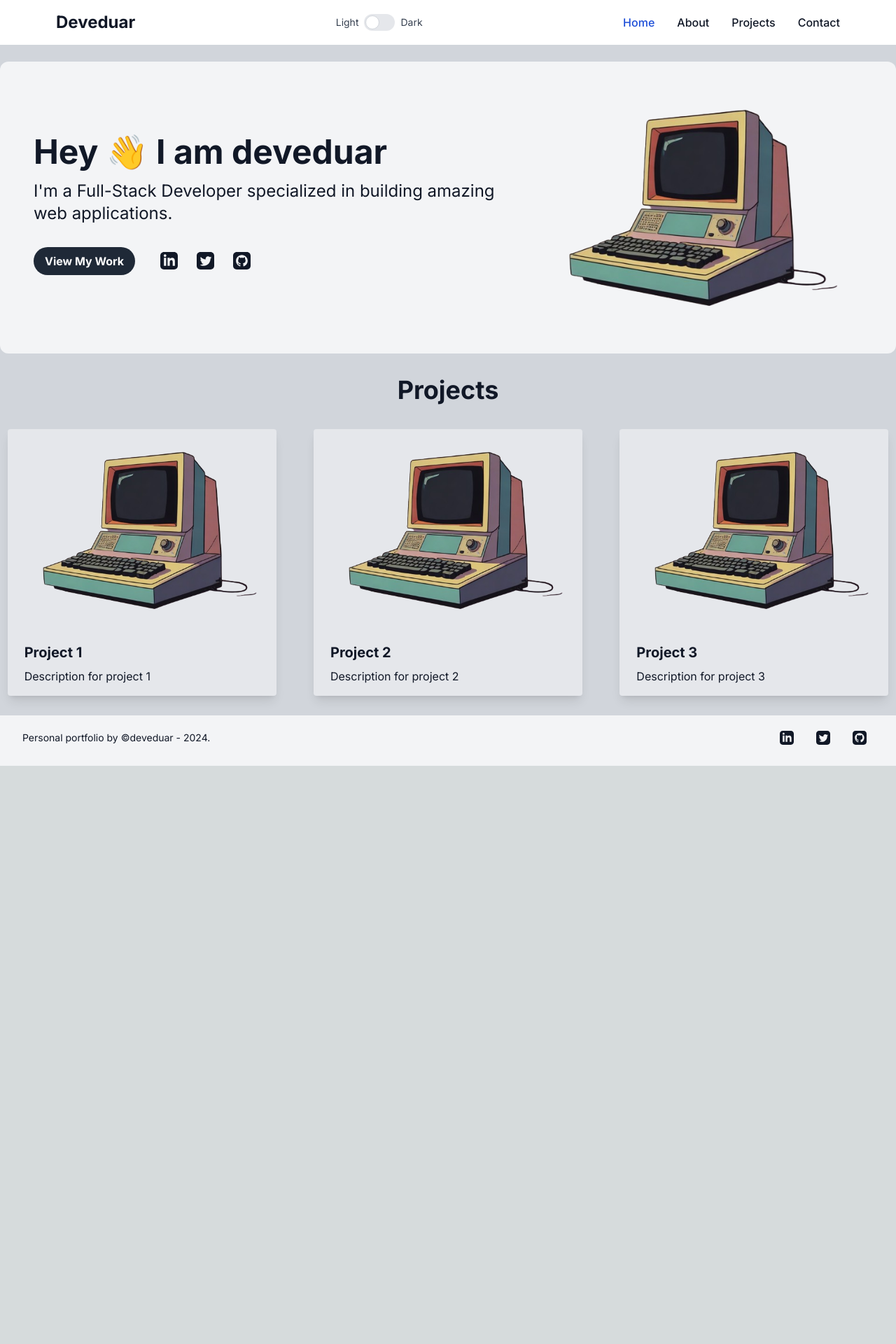
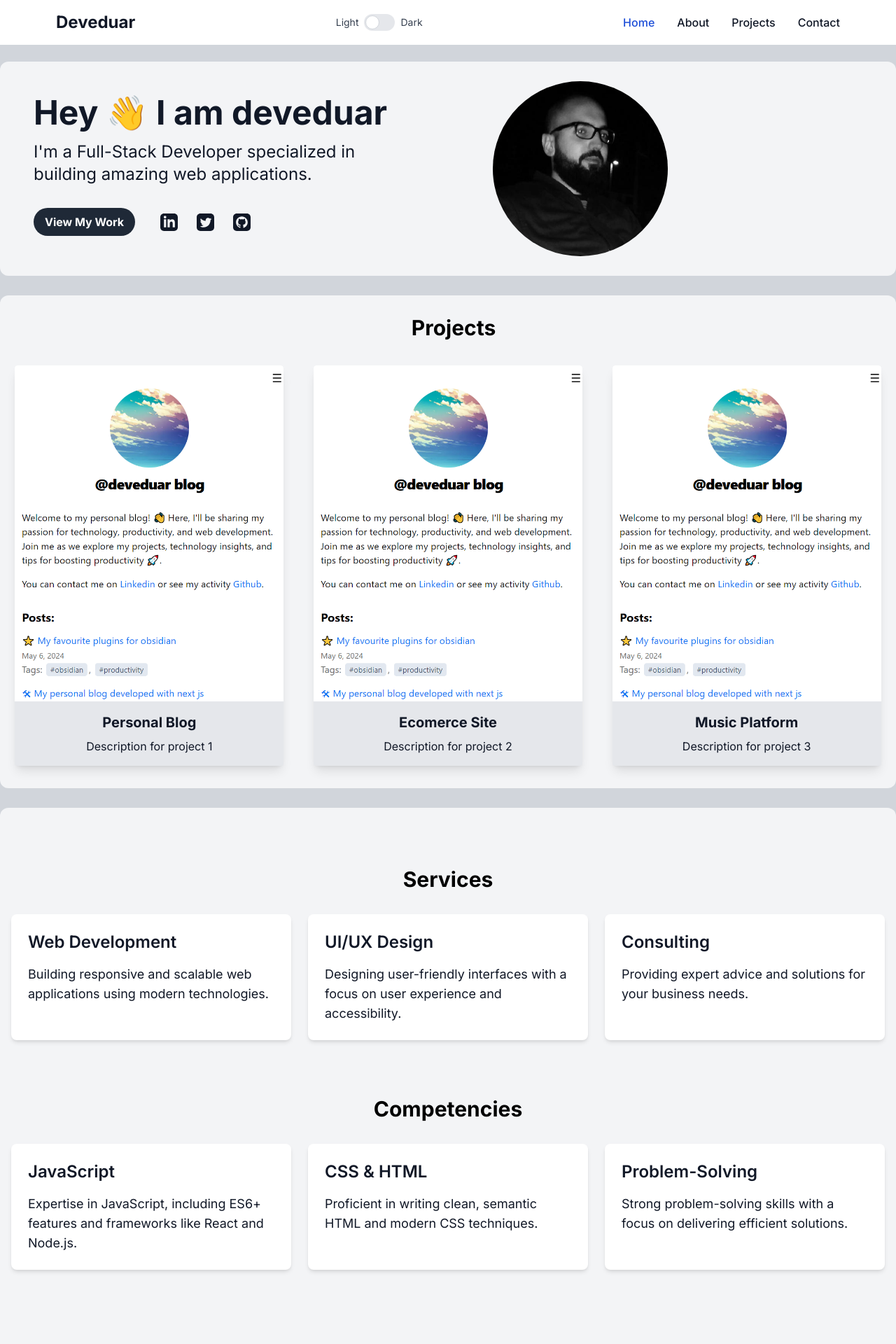
Before and after one commit to deveduar/nextjs-portfolio, a Next.js app: page / in a window 1280 px wide. Shown: the top 1920 px of the page at 70% size. Before the commit the page ends 1094 px from the top, so only its background shows below. Built offline with nearby package versions, Linux system fonts and the light colour scheme.

Commit message:
about, card and hero and images

```diff
--- a/src/app/page.tsx
+++ b/src/app/page.tsx
@@ -12,46 +12,50 @@ const Home: React.FC = () => {
       <Navbar />
 
       <div className="container mx-auto py-6 bg-gray-300 dark:bg-gray-950	">
-        {/* <h1 className="text-4xl font-bold text-center my-8">
-          Deveduar Portfolio
-        </h1> */}
+
+        <div id="about">
         <Hero
           title="Hey 👋 I am deveduar"
           subtitle="I'm a Full-Stack Developer specialized in building amazing web applications."
-          imageSrc="/images/pc-1.png"
+          imageSrc="/images/profile.jpeg"
         />
-          <About />
+
+        </div>
 
 
 
-        <h2 className="text-4xl font-bold text-center text-gray-900 dark:text-gray-100 my-8">
+
+        {/* <h2 className="text-4xl font-bold text-center text-gray-900 dark:text-gray-100 my-8">
             Projects
-        </h2>
+        </h2> */}
 
-        <div
-          id="projects"
-          className="grid grid-cols-1 md:grid-cols-2 lg:grid-cols-3 gap-8 py-1 justify-items-center"
-        >
+          <div id="projects" className="bg-gray-100 text-gray-900 dark:bg-gray-900 dark:text-white py-7 space-y-2 rounded-xl mt-7 text-center">
+            <h2 className="text-3xl font-bold text-black dark:text-white mb-8 ml-4">Projects</h2>
+            <div  className="grid grid-cols-1 md:grid-cols-2 lg:grid-cols-3 gap-8 py-1 justify-items-center px-4">
               <Card
-            title="Project 1"
+                title="Personal Blog"
                 description="Description for project 1"
-            imageSrc="/images/pc-1.png"
+                imageSrc="/images/blog-1.png"
                 detailedDescription="This is a detailed description for project 1"
               />
               <Card
-            title="Project 2"
+                title="Ecomerce Site"
                 description="Description for project 2"
-            imageSrc="/images/pc-1.png"
-            detailedDescription="This is a detailed description for project 1"
+                imageSrc="/images/blog-1.png"
+                detailedDescription="This is a detailed description for project 2"
               />
               <Card
-            title="Project 3"
+                title="Music Platform"
                 description="Description for project 3"
-            imageSrc="/images/pc-1.png"
-            detailedDescription="This is a detailed description for project 1"
+                imageSrc="/images/blog-1.png"
+                detailedDescription="This is a detailed description for project 3"
               />
             </div>
           </div>
+      <About />
+
+      </div>
+
       {/* <FooterB /> */}
       <Footer />
 
--- a/src/components/about.tsx
+++ b/src/components/about.tsx
@@ -5,44 +5,75 @@ import Link from "next/link";
 const About: React.FC = () => {
   return (
     <>
-      {/* <section className="bg-secondary pt-20 pb-[120px]" data-aos="zoom-in">
-      <div className="container">
-        <div className="grid grid-cols-1 lg:grid-cols-2 gap-[60px] xl:gap-[134px]">
+      <section className="bg-gray-100 dark:bg-gray-900 text-gray-900 dark:text-white pt-20 pb-[120px] mt-7 rounded-xl " data-aos="zoom-in">
+        <div className="container mx-auto px-4">
+          {/* <div className="grid grid-cols-1 lg:grid-cols-2 gap-[60px] xl:gap-[134px] items-center">
             <div className="mx-auto">
               <Image
-              src="/assets/images/about/about2.png"
+                src="/images/pc-1.png"
                 alt="about me"
                 width={500}
                 height={500}
               />
             </div>
             <div className="font-bold font-Syne leading-none flex flex-wrap flex-col gap-y-2">
-            <span className="text-orange text-xl">About me</span>
-            <h3 className="text-black-800 text-4xl lg:text-5xl xl:text-[64px] tracking-[-1.5px]">
+              <span className="text-orange-500 text-xl">About me</span>
+              <h3 className="text-black dark:text-white text-4xl lg:text-5xl xl:text-[64px] tracking-[-1.5px]">
                 Mark Henry
               </h3>
-            <h4 className="text-black-800 text-2xl mt-3 mb-4">Product Designer</h4>
+              <h4 className="text-black dark:text-white text-2xl mt-3 mb-4">Product Designer</h4>
               <p className="text-xl font-bold font-Syne leading-7 mb-6">
                 A Product Designer & Developer and I am in the game for over 7+ years. I am proud of my
-              works and ready to face the next challenge
+                works and ready to face the next challenge.
               </p>
-            <p className="paragraph mb-6">
-              That is where I come
-              in.
-              A lover of
-              words, a wrangler of copy. Here to create copy that not
+              <p className="text-lg mb-6">
+                That is where I come in. A lover of words, a wrangler of copy. Here to create copy that not
                 only reflects who you are and what you stand for, but words that truly land with those that
-              read them, calling your audience in and making them .
+                read them, calling your audience in and making them feel connected.
               </p>
               <div>
                 <Image src="/assets/images/signature.svg" alt="signature" width={100} height={50} />
               </div>
             </div>
+          </div> */}
+
+          <div className="mt-1">
+            <h2 className="text-3xl font-bold text-black dark:text-white mb-8 text-center	">Services</h2>
+            <div className="grid grid-cols-1 md:grid-cols-2 lg:grid-cols-3 gap-6">
+              <div className="bg-white dark:bg-gray-800 p-6 rounded-lg shadow-md">
+                <h3 className="text-2xl font-semibold mb-4">Web Development</h3>
+                <p className="text-lg">Building responsive and scalable web applications using modern technologies.</p>
+              </div>
+              <div className="bg-white dark:bg-gray-800 p-6 rounded-lg shadow-md">
+                <h3 className="text-2xl font-semibold mb-4">UI/UX Design</h3>
+                <p className="text-lg">Designing user-friendly interfaces with a focus on user experience and accessibility.</p>
+              </div>
+              <div className="bg-white dark:bg-gray-800 p-6 rounded-lg shadow-md">
+                <h3 className="text-2xl font-semibold mb-4">Consulting</h3>
+                <p className="text-lg">Providing expert advice and solutions for your business needs.</p>
               </div>
             </div>
-    </section> */}
+          </div>
 
-
+          <div className="mt-20">
+            <h2 className="text-3xl font-bold text-black dark:text-white mb-8 text-center	">Competencies</h2>
+            <div className="grid grid-cols-1 md:grid-cols-2 lg:grid-cols-3 gap-6">
+              <div className="bg-white dark:bg-gray-800 p-6 rounded-lg shadow-md">
+                <h3 className="text-2xl font-semibold mb-4">JavaScript</h3>
+                <p className="text-lg">Expertise in JavaScript, including ES6+ features and frameworks like React and Node.js.</p>
+              </div>
+              <div className="bg-white dark:bg-gray-800 p-6 rounded-lg shadow-md">
+                <h3 className="text-2xl font-semibold mb-4">CSS & HTML</h3>
+                <p className="text-lg">Proficient in writing clean, semantic HTML and modern CSS techniques.</p>
+              </div>
+              <div className="bg-white dark:bg-gray-800 p-6 rounded-lg shadow-md">
+                <h3 className="text-2xl font-semibold mb-4">Problem-Solving</h3>
+                <p className="text-lg">Strong problem-solving skills with a focus on delivering efficient solutions.</p>
+              </div>
+            </div>
+          </div>
+        </div>
+      </section>
     </>
   );
 };
--- a/src/components/card.tsx
+++ b/src/components/card.tsx
@@ -2,6 +2,7 @@
 
 import React, { useState } from "react";
 import Image from "next/image";
+import Link from "next/link";
 
 interface CardProps {
   title: string;
@@ -37,11 +38,21 @@ const Card: React.FC<CardProps> = ({
       </div>
       {isHovered && (
         <div className="absolute inset-0 bg-black bg-opacity-75 text-white flex items-center justify-center p-4">
-          <div>
+          <div >
             <h2 className="text-2xl font-bold mb-2">{title}</h2>
             <p>{detailedDescription}</p>
+            <div className="">
+              <Link href="http://www.linkedin.com/in/deveduar" target="_blank" className="size-10 inline-flex justify-center items-center gap-x-2 text-sm font-semibold rounded-lg border border-transparent text-white dark:text-white hover:bg-primary transition-all duration-300">
+              <svg xmlns="http://www.w3.org/2000/svg" width="24" height="24" viewBox="0 0 24 24" fill="currentColor"><path d="M12 0c-6.627 0-12 5.373-12 12s5.373 12 12 12 12-5.373 12-12-5.373-12-12-12zm1 15.889v-2.223s-3.78-.114-7 3.333c1.513-6.587 7-7.778 7-7.778v-2.221l5 4.425-5 4.464z"/></svg>
+              </Link>
+              <Link href="https://github.com/deveduar" target="_blank" className="size-10 inline-flex justify-center items-center gap-x-2 text-sm font-semibold rounded-lg border border-transparent text-white dark:text-white hover:bg-primary transition-all duration-300">
+                <svg xmlns="http://www.w3.org/2000/svg" width="25" height="25" fill="currentColor" viewBox="0 0 24 24">
+                  <path d="M19 0h-14c-2.761 0-5 2.239-5 5v14c0 2.761 2.239 5 5 5h14c2.762 0 5-2.239 5-5v-14c0-2.761-2.238-5-5-5zm-4.466 19.59c-.405.078-.534-.171-.534-.384v-2.195c0-.747-.262-1.233-.55-1.481 1.782-.198 3.654-.875 3.654-3.947 0-.874-.312-1.588-.823-2.147.082-.202.356-1.016-.079-2.117 0 0-.671-.215-2.198.82-.64-.18-1.324-.267-2.004-.271-.68.003-1.364.091-2.003.269-1.528-1.035-2.2-.82-2.2-.82-.434 1.102-.16 1.915-.077 2.118-.512.56-.824 1.273-.824 2.147 0 3.064 1.867 3.751 3.645 3.954-.229.2-.436.552-.508 1.07-.457.204-1.614.557-2.328-.666 0 0-.423-.768-1.227-.825 0 0-.78-.01-.055.487 0 0 .525.246.889 1.17 0 0 .463 1.428 2.688.944v1.489c0 .211-.129.459-.528.385-3.18-1.057-5.472-4.056-5.472-7.59 0-4.419 3.582-8 8-8s8 3.581 8 8c0 3.533-2.289 6.531-5.466 7.59z" />
+                </svg>
+              </Link>
+            </div>
           </div>
-        </div>
+          </div>
       )}
     </div>
   );
--- a/src/components/hero.tsx
+++ b/src/components/hero.tsx
@@ -11,10 +11,20 @@ interface HeroProps {
 const Hero: React.FC<HeroProps> = ({ title, subtitle, imageSrc }) => {
   return (
     <div className="bg-gray-100 text-gray-900 dark:bg-gray-900 dark:text-white py-7 space-y-2 rounded-xl">
-      <div className="container mx-auto flex flex-col md:flex-row items-center md:px-12 px-20">
-        <div className="justify-center md:w-1/1">
-          <h1 className="text-4xl md:text-5xl font-bold mb-4">{title}</h1>
-          <p className="text-xl md:text-2xl mb-6">{subtitle}</p>
+      <div className="container mx-auto flex flex-col lg:flex-row items-center md:px-12 px-6">
+        <div className="flex flex-col items-center lg:items-start lg:w-1/2">
+        <div className="w-full flex justify-center lg:justify-end">
+          {/* Imagen visible solo en pantallas pequeñas */}
+          <div className="block lg:hidden">
+            <Image className="rounded-full" src={imageSrc} alt={title} height={200} width={200} />
+          </div>
+          {/* Imagen visible solo en pantallas grandes */}
+          <div className="hidden lg:block lg-w-full lg:w-1/2 lg-mt-8 lg:mt-0 lg-flex lg-justify-center ">
+            {/* <Image className="rounded-full" src={imageSrc} alt={title} height={200} width={200} /> */}
+          </div>
+        </div>
+          <h1 className="text-4xl md:text-5xl font-bold mb-4 text-center lg:text-left">{title}</h1>
+          <p className="text-xl md:text-2xl mb-6 text-center lg:text-left">{subtitle}</p>
 
           <div className="flex flex-col md:flex-row md:items-center space-y-4 md:space-y-0 md:space-x-7 py-2">
             <div className="flex items-center justify-center">
@@ -44,8 +54,8 @@ const Hero: React.FC<HeroProps> = ({ title, subtitle, imageSrc }) => {
             </div>
           </div>
         </div>
-        <div className="hidden md:block md:w-1/2 mt-8 md:mt-0 ml-auto">
-          <Image src={imageSrc} alt={title} height={500} width={500} />
+        <div className="hidden lg:block lg:ml-32 w-full lg:w-1/2 mt-1 lg:mt-0 justify-center ">
+          <Image className="rounded-full" src={imageSrc} alt={title} height={250} width={250} />
         </div>
       </div>
     </div>
```
Also changed, not shown: public/images/blog-1.png (added), public/images/profile.jpeg (added). Lines whose indentation alone changed are shown as unchanged.
